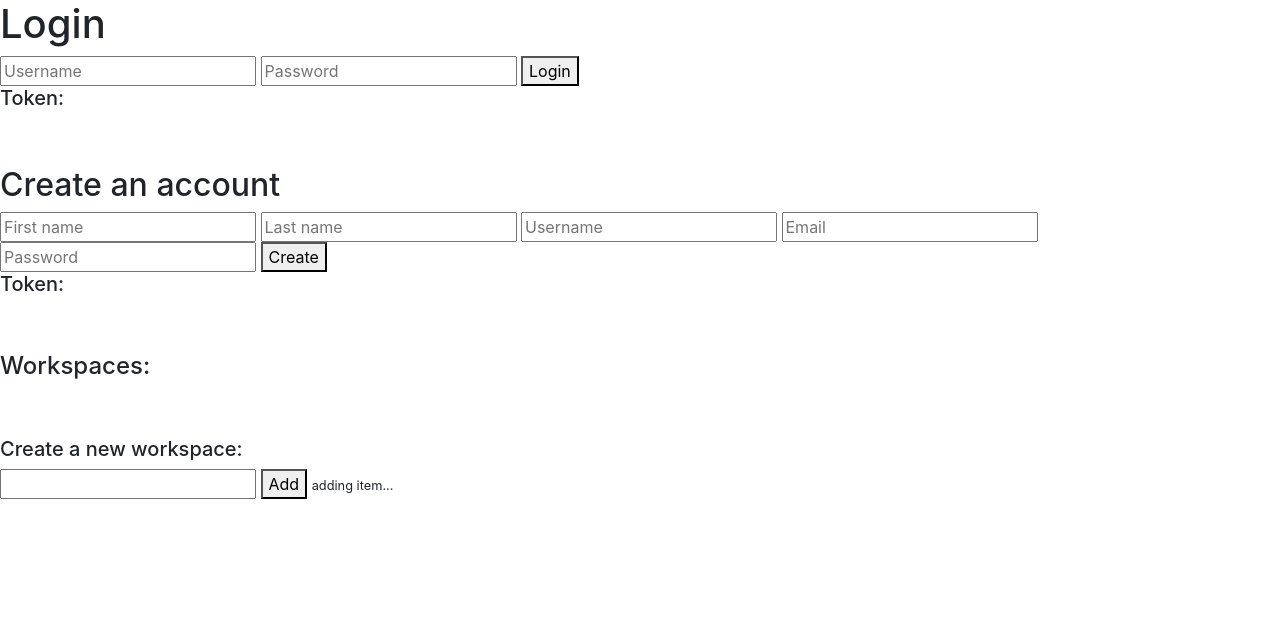
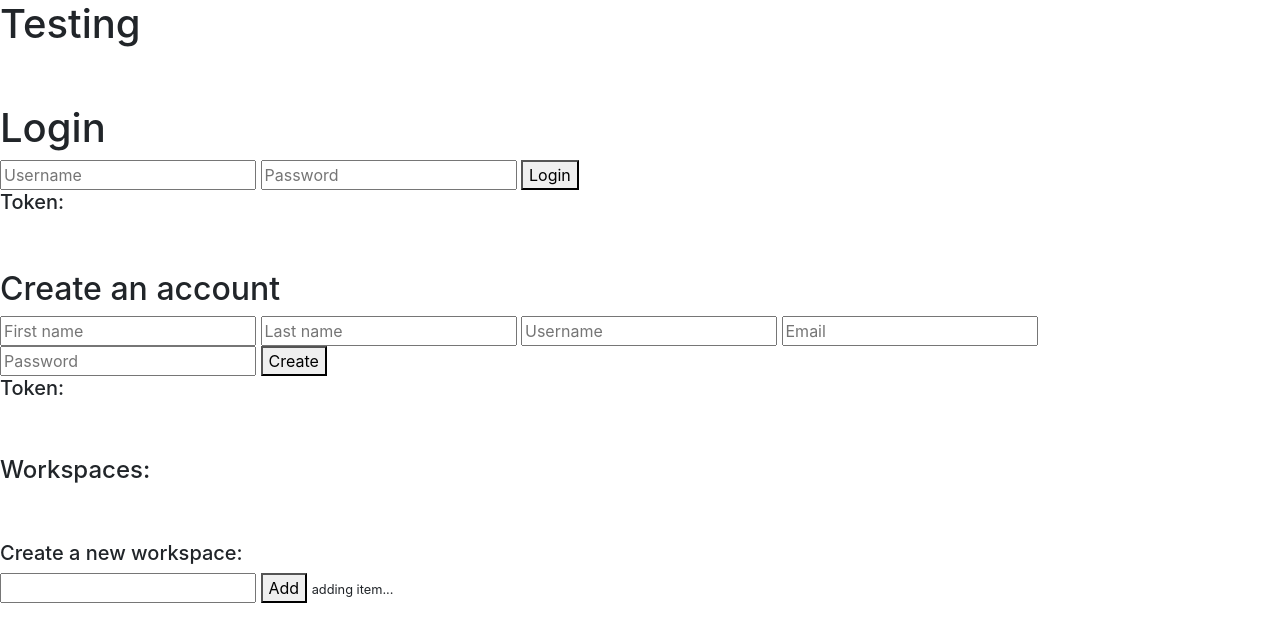
Before and after one commit to liam-kimball/chatApp_frontEnd, a plain HTML site: page index.html in a window 1280 px wide. Drawn offline with nearby package versions, Linux system fonts and the light colour scheme; no server answers.

```diff
--- a/index.html
+++ b/index.html
@@ -11,6 +11,7 @@
         <title>Test</title>
     </head>
     <body>
+        <h1>Testing</h1><br><br>
         <div id="login"></div>
         <div id="signUp"></div>
         <div id="postWorkspaces"></div>
```
